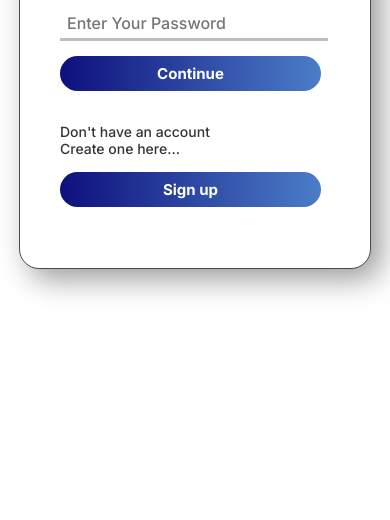
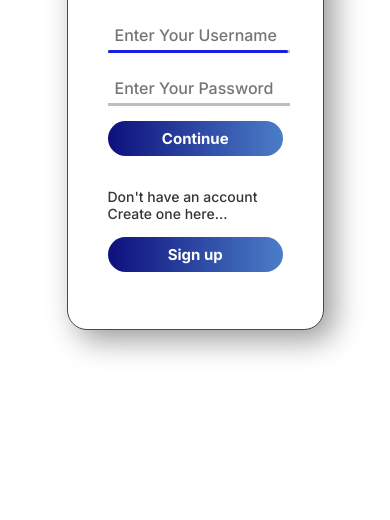
Before and after one commit to AbhinabaSantra/expense-tracker, a plain HTML site: page loginPage.html in a window 390 px wide. Shown: the part 374-894 px from the top of the page. Before the commit the page ends 844 px from the top, so only its background shows below. Drawn offline with nearby package versions, Linux system fonts and the light colour scheme.

Commit message:
minor css changes

```diff
--- a/styles/loginPageStyles.css
+++ b/styles/loginPageStyles.css
@@ -140,3 +140,14 @@ input:focus + .underline {
 
   font-size: 14px;
 }
+@media screen and (max-width: 700px) {
+  body {
+    padding-top: 50px;
+  }
+}
+@media screen and (max-width: 500px) {
+  form {
+    width: 50vw;
+    height: 50vh;
+  }
+}
```
